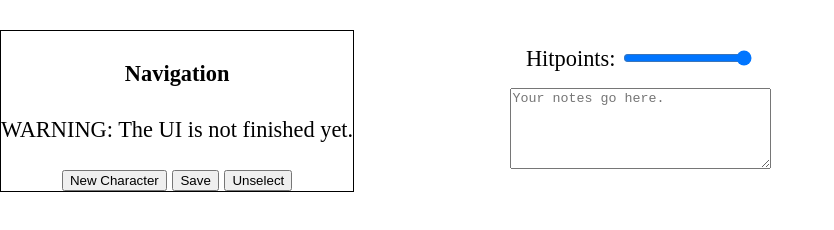
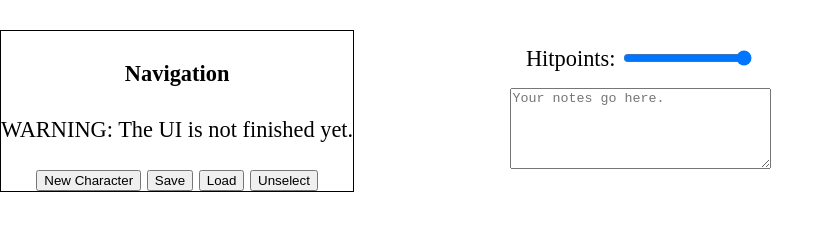
Before and after one commit to nmke-de/HANSI, a plain HTML site: page index.html in a window 1280 px wide. Shown: the whole page, without its empty margins (0-834 px from the left). Drawn offline with Linux system fonts and the light colour scheme.

Commit message:
Added upload button

```diff
--- a/index.html
+++ b/index.html
@@ -12,6 +12,7 @@
 			<p>WARNING: The UI is not finished yet.</p>
 			<button onclick="newCharacter()">New Character</button>
 			<button onclick="download()">Save</button>
+			<button onclick="upload()">Load</button>
 			<button onclick="cache.selected.sheet = cache.sheets.length; fullUpdateSheet();">Unselect</button>
 			<ul id="character-list"></ul>
 		</nav>
```
